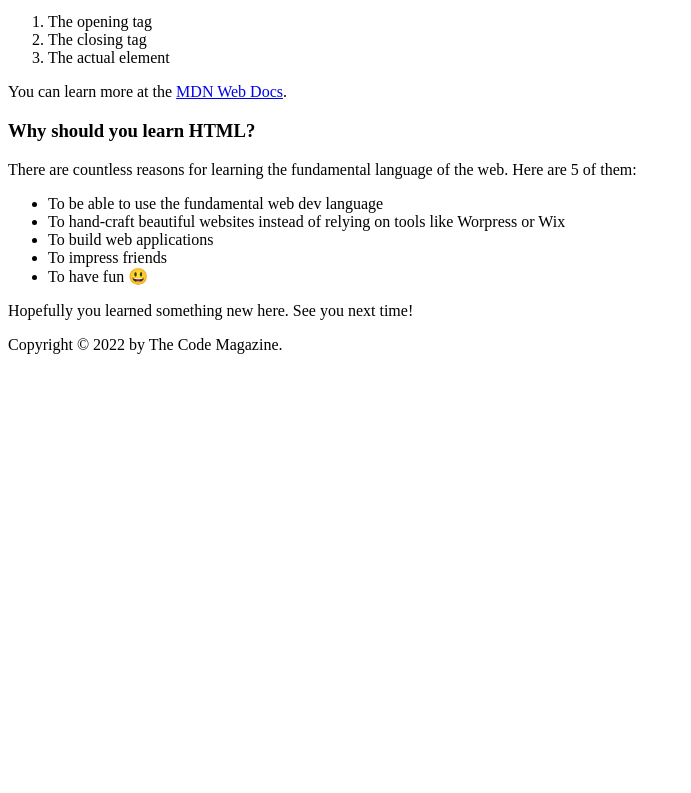
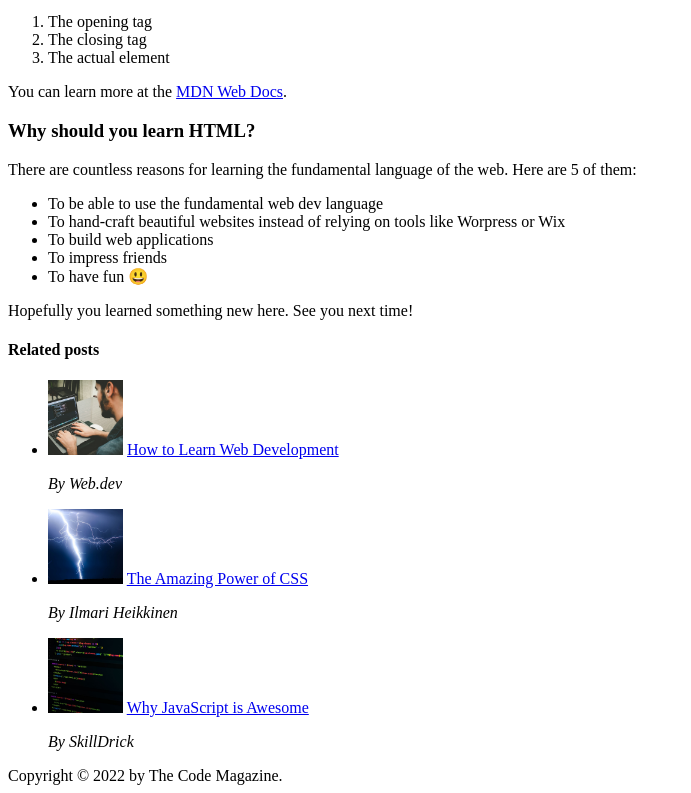
Before and after one commit to GuilhermeSilvaLima/Code-Magazine, a plain HTML site: page index.html in a window 1280 px wide. Shown: the part 660-1453 px from the top of the page, without its empty margins (0-691 px from the left). Before the commit the page ends 1022 px from the top, so only its background shows below. Drawn offline with Linux system fonts and the light colour scheme.

Commit message:
Adiciona lista com artigos sobre web developer

```diff
--- a/index.html
+++ b/index.html
@@ -83,6 +83,40 @@
       </ul>
       <p>Hopefully you learned something new here. See you next time!</p>
     </article>
+
+    <aside>
+      <h4>Related posts</h4>
+      <ul>
+        <li>
+          <img id="how-to-learn" src="./pictures/how_to_learn.jpg" />
+          <a
+            href="https://web.dev/learn/?gclid=Cj0KCQjwnP-ZBhDiARIsAH3FSRctzVy37EK9h2kD_3zqY1IFAilg1YmM_yU66eRwZTTNkpBZm7SZE38aAqKSEALw_wcB"
+            target="_blank"
+            >How to Learn Web Development</a
+          >
+          <p><em>By Web.dev</em></p>
+        </li>
+
+        <li>
+          <img id="unknown-power" src="pictures/the_unknown_power.jpg" />
+          <a href="https://web.dev/the-amazing-powers-of-css/" target="_blank"
+            >The Amazing Power of CSS</a
+          >
+          <p><em>By Ilmari Heikkinen</em></p>
+        </li>
+
+        <li>
+          <img id="why-javascript" src="./pictures/why_javascript.jpg" />
+          <a
+            href="https://www.reddit.com/r/javascript/comments/dba3h/why_javascript_is_awesome/"
+            target="_blank"
+            >Why JavaScript is Awesome</a
+          >
+          <p><em>By SkillDrick</em></p>
+        </li>
+      </ul>
+    </aside>
+
     <footer>Copyright &copy; 2022 by The Code Magazine.</footer>
   </body>
 </html>
--- a/style.css
+++ b/style.css
@@ -4,3 +4,17 @@
 #post {
   width: 400px;
 }
+
+#how-to-learn {
+  width: 75px;
+}
+
+#unknown-power {
+  width: 75px;
+  /* margin-top: 14px; */
+}
+
+#why-javascript {
+  width: 75px;
+  /* margin-top: 14px; */
+}
```
Also changed, not shown: pictures/how_to_learn.jpg (added), pictures/the_unknown_power.jpg (added), pictures/why_javascript.jpg (added).
